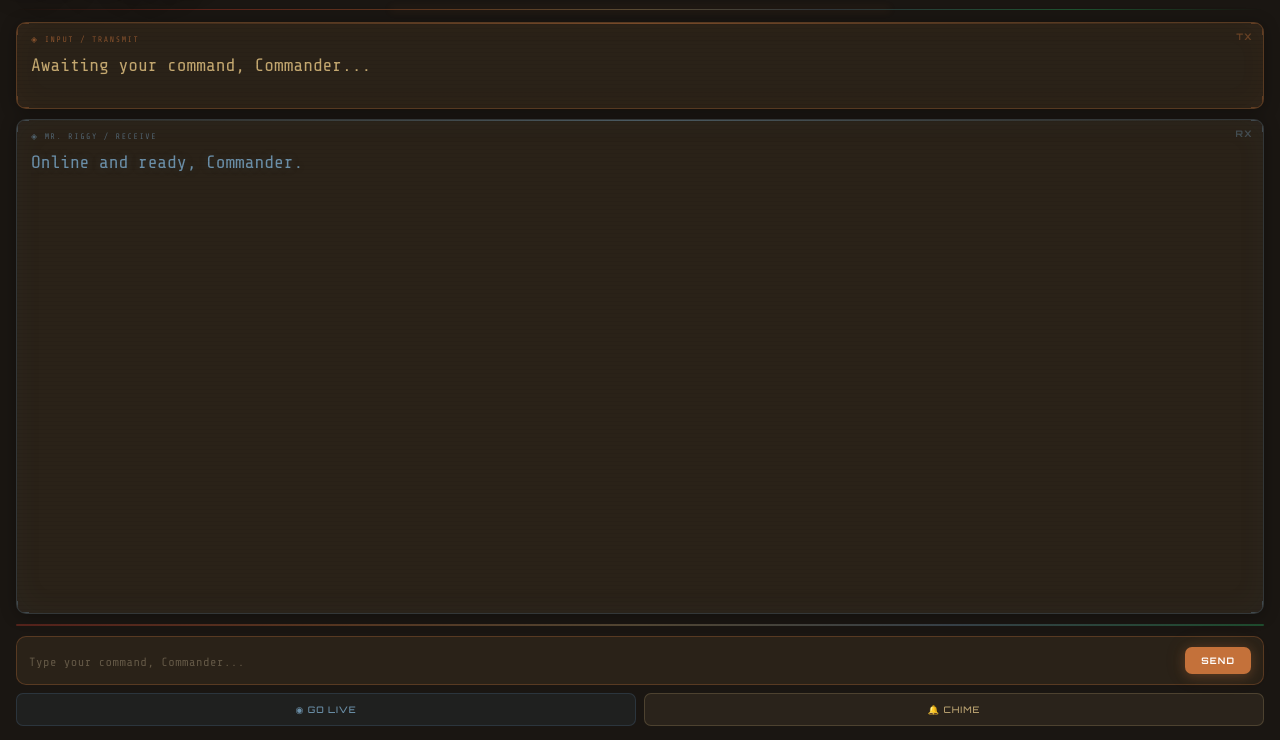
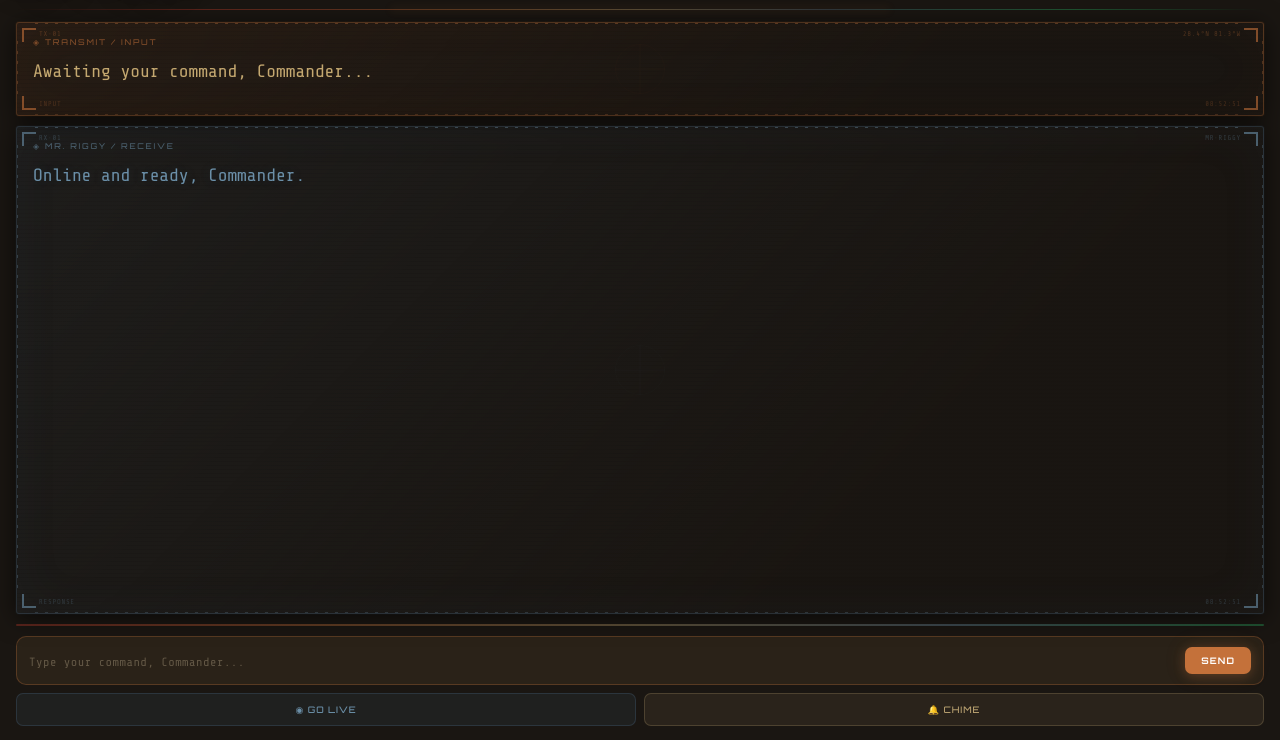
Before and after one commit to babajannu7-arch/riggy-glasses, a website: page webview.html in a window 1280 px wide. Shown: the part 60-800 px from the top of the page. Drawn offline with nearby package versions, Linux system fonts and the light colour scheme; no server answers.

Commit message:
tactical HUD overlay cards - tick marks, reticle corners, data readouts, live clock

```diff
--- a/webview.html
+++ b/webview.html
@@ -163,72 +163,162 @@
         }
 
         /* ── TX CARD ── */
+        /* ── TX CARD — TACTICAL HUD ── */
         .tx-card{
-          background:var(--surface);
+          background:linear-gradient(135deg,rgba(196,113,58,0.07) 0%,rgba(26,22,18,0.97) 70%);
           border:1px solid var(--orange-border);
-          border-radius:var(--r);
-          padding:12px 14px;
+          border-radius:3px;
+          padding:14px 16px;
           margin-bottom:10px;
           flex-shrink:0;
           position:relative;
           overflow:hidden;
-          box-shadow:inset 0 0 30px rgba(196,113,58,0.04),0 2px 16px rgba(0,0,0,0.3);
+          box-shadow:
+            inset 0 0 50px rgba(196,113,58,0.04),
+            0 4px 24px rgba(0,0,0,0.6),
+            0 0 0 1px rgba(196,113,58,0.06);
         }
-        /* top edge glow */
+        /* tick marks top */
         .tx-card::before{
-          content:'';position:absolute;top:0;left:0;right:0;height:1px;
-          background:linear-gradient(90deg,transparent,var(--orange),transparent);
-          opacity:.5;
+          content:'';position:absolute;
+          top:0;left:18px;right:18px;height:1px;
+          background:repeating-linear-gradient(90deg,
+            var(--orange) 0px,var(--orange) 3px,
+            transparent 3px,transparent 10px
+          );
+          opacity:.4;
         }
-        /* corner marks */
+        /* tick marks bottom */
         .tx-card::after{
-          content:'TX';
-          position:absolute;top:8px;right:10px;
-          font-family:'Orbitron',monospace;font-size:9px;font-weight:700;
-          letter-spacing:.15em;color:var(--orange);opacity:.4;
+          content:'';position:absolute;
+          bottom:0;left:18px;right:18px;height:1px;
+          background:repeating-linear-gradient(90deg,
+            var(--orange) 0px,var(--orange) 3px,
+            transparent 3px,transparent 10px
+          );
+          opacity:.25;
         }
+
+        /* ── RX CARD — TACTICAL HUD ── */
+        .rx-card{
+          background:linear-gradient(135deg,rgba(74,104,128,0.09) 0%,rgba(26,22,18,0.97) 70%);
+          border:1px solid var(--slate-border);
+          border-radius:3px;
+          padding:14px 16px;
+          flex:1;min-height:0;
+          position:relative;overflow:hidden;
+          display:flex;flex-direction:column;
+          box-shadow:
+            inset 0 0 50px rgba(74,104,128,0.06),
+            0 4px 24px rgba(0,0,0,0.6),
+            0 0 0 1px rgba(74,104,128,0.06);
+        }
+        .rx-card::before{
+          content:'';position:absolute;
+          top:0;left:18px;right:18px;height:1px;
+          background:repeating-linear-gradient(90deg,
+            var(--slate-bright) 0px,var(--slate-bright) 3px,
+            transparent 3px,transparent 10px
+          );
+          opacity:.4;
+        }
+        .rx-card::after{
+          content:'';position:absolute;
+          bottom:0;left:18px;right:18px;height:1px;
+          background:repeating-linear-gradient(90deg,
+            var(--slate-bright) 0px,var(--slate-bright) 3px,
+            transparent 3px,transparent 10px
+          );
+          opacity:.25;
+        }
+
+        /* side tick marks */
+        .tick-v{
+          position:absolute;top:18px;bottom:18px;width:1px;
+        }
+        .tx-card .tick-v{
+          background:repeating-linear-gradient(180deg,
+            var(--orange) 0px,var(--orange) 3px,
+            transparent 3px,transparent 10px
+          );opacity:.3;
+        }
+        .rx-card .tick-v{
+          background:repeating-linear-gradient(180deg,
+            var(--slate-bright) 0px,var(--slate-bright) 3px,
+            transparent 3px,transparent 10px
+          );opacity:.3;
+        }
+        .tick-v.left{left:0}
+        .tick-v.right{right:0}
+
+        /* reticle corners */
+        .rc{position:absolute;width:14px;height:14px}
+        .rc-tl{top:5px;left:5px;border-top:2px solid currentColor;border-left:2px solid currentColor}
+        .rc-tr{top:5px;right:5px;border-top:2px solid currentColor;border-right:2px solid currentColor}
+        .rc-bl{bottom:5px;left:5px;border-bottom:2px solid currentColor;border-left:2px solid currentColor}
+        .rc-br{bottom:5px;right:5px;border-bottom:2px solid currentColor;border-right:2px solid currentColor}
+        .tx-card .rc{color:var(--orange);opacity:.6}
+        .rx-card .rc{color:var(--slate-bright);opacity:.6}
+
+        /* data readouts */
+        .d-tl{position:absolute;top:7px;left:22px;font-size:7px;letter-spacing:.1em;font-family:'Share Tech Mono',monospace;opacity:.3}
+        .d-tr{position:absolute;top:7px;right:22px;font-size:7px;letter-spacing:.1em;font-family:'Share Tech Mono',monospace;opacity:.3;text-align:right}
+        .d-bl{position:absolute;bottom:7px;left:22px;font-size:7px;letter-spacing:.1em;font-family:'Share Tech Mono',monospace;opacity:.25}
+        .d-br{position:absolute;bottom:7px;right:22px;font-size:7px;letter-spacing:.1em;font-family:'Share Tech Mono',monospace;opacity:.25;text-align:right}
+        .tx-card .d-tl,.tx-card .d-tr,.tx-card .d-bl,.tx-card .d-br{color:var(--orange)}
+        .rx-card .d-tl,.rx-card .d-tr,.rx-card .d-bl,.rx-card .d-br{color:var(--slate-bright)}
+
+        /* faint crosshair watermark */
+        .xhair{
+          position:absolute;top:50%;left:50%;
+          transform:translate(-50%,-50%);
+          pointer-events:none;opacity:.025;
+        }
+        .xhair::before{content:'';position:absolute;top:50%;left:-25px;right:-25px;height:1px;background:currentColor;transform:translateY(-50%)}
+        .xhair::after{content:'';position:absolute;left:50%;top:-25px;bottom:-25px;width:1px;background:currentColor;transform:translateX(-50%)}
+        .xhair-ring{
+          position:absolute;top:50%;left:50%;
+          transform:translate(-50%,-50%);
+          width:50px;height:50px;border-radius:50%;
+          border:1px solid currentColor;
+          opacity:.02;pointer-events:none;
+        }
+        .tx-card .xhair,.tx-card .xhair-ring{color:var(--orange)}
+        .rx-card .xhair,.rx-card .xhair-ring{color:var(--slate-bright)}
+
+        /* scan overlay */
+        .scan{
+          position:absolute;inset:0;
+          background:repeating-linear-gradient(
+            0deg,transparent,transparent 3px,
+            rgba(0,0,0,0.07) 3px,rgba(0,0,0,0.07) 4px
+          );
+          pointer-events:none;z-index:0;
+        }
+
         .card-label{
-          font-size:8px;letter-spacing:.2em;text-transform:uppercase;
-          color:var(--orange);opacity:.6;margin-bottom:8px;
+          font-size:8px;letter-spacing:.22em;text-transform:uppercase;
+          color:var(--orange);opacity:.55;margin-bottom:10px;
+          position:relative;z-index:1;
+          font-family:'Orbitron',monospace;font-weight:500;
         }
+        .card-label.rx-lbl{color:var(--slate-bright)}
         .tx-text{
           font-family:'Share Tech Mono',monospace;
-          font-size:18px;line-height:1.55;
+          font-size:18px;line-height:1.6;
           color:var(--text2);
           min-height:44px;
           word-break:break-word;
+          position:relative;z-index:1;
         }
-
-        /* ── RX CARD ── */
-        .rx-card{
-          background:var(--surface);
-          border:1px solid var(--slate-border);
-          border-radius:var(--r);
-          padding:12px 14px;
-          flex:1;min-height:0;
-          position:relative;overflow:hidden;
-          display:flex;flex-direction:column;
-          box-shadow:inset 0 0 30px rgba(74,104,128,0.06),0 2px 16px rgba(0,0,0,0.3);
-        }
-        .rx-card::before{
-          content:'';position:absolute;top:0;left:0;right:0;height:1px;
-          background:linear-gradient(90deg,transparent,var(--slate-bright),transparent);
-          opacity:.5;
-        }
-        .rx-card::after{
-          content:'RX';
-          position:absolute;top:8px;right:10px;
-          font-family:'Orbitron',monospace;font-size:9px;font-weight:700;
-          letter-spacing:.15em;color:var(--slate-bright);opacity:.4;
-        }
-        .card-label.rx-lbl{color:var(--slate-bright);opacity:.6}
         .rx-text{
           font-family:'Share Tech Mono',monospace;
-          font-size:18px;line-height:1.55;
+          font-size:18px;line-height:1.6;
           color:var(--slate-bright);
           flex:1;overflow-y:auto;
           word-break:break-word;
-          text-shadow:0 0 10px rgba(74,104,128,0.25);
+          text-shadow:0 0 12px rgba(74,104,128,0.2);
+          position:relative;z-index:1;
         }
 
         /* scan lines on cards */
@@ -240,15 +330,6 @@
           );
           pointer-events:none;
         }
-
-        /* corner brackets */
-        .br-tl,.br-tr,.br-bl,.br-br{position:absolute;width:12px;height:12px}
-        .br-tl{top:0;left:0;border-top:1.5px solid currentColor;border-left:1.5px solid currentColor}
-        .br-tr{top:0;right:0;border-top:1.5px solid currentColor;border-right:1.5px solid currentColor}
-        .br-bl{bottom:0;left:0;border-bottom:1.5px solid currentColor;border-left:1.5px solid currentColor}
-        .br-br{bottom:0;right:0;border-bottom:1.5px solid currentColor;border-right:1.5px solid currentColor}
-        .tx-card .br-tl,.tx-card .br-tr,.tx-card .br-bl,.tx-card .br-br{color:var(--orange);opacity:.35}
-        .rx-card .br-tl,.rx-card .br-tr,.rx-card .br-bl,.rx-card .br-br{color:var(--slate-bright);opacity:.35}
 
         .fade-in{animation:fadeUp .2s ease forwards}
         @keyframes fadeUp{from{opacity:0;transform:translateY(3px)}to{opacity:1;transform:translateY(0)}}
@@ -427,17 +508,31 @@
     <!-- TX CARD -->
     <div class="tx-card">
         <div class="scan"></div>
-        <div class="br-tl"></div><div class="br-tr"></div>
-        <div class="br-bl"></div><div class="br-br"></div>
-        <div class="card-label">◈ Input / Transmit</div>
+        <div class="xhair"></div>
+        <div class="xhair-ring"></div>
+        <div class="tick-v left"></div><div class="tick-v right"></div>
+        <div class="rc rc-tl"></div><div class="rc rc-tr"></div>
+        <div class="rc rc-bl"></div><div class="rc rc-br"></div>
+        <div class="d-tl">TX·01</div>
+        <div class="d-tr" id="txCoord">28.4°N 81.3°W</div>
+        <div class="d-bl">INPUT</div>
+        <div class="d-br" id="txTime">--:--:--</div>
+        <div class="card-label">◈ Transmit / Input</div>
         <div class="tx-text" id="userText">Awaiting your command, Commander...</div>
     </div>
 
     <!-- RX CARD -->
     <div class="rx-card">
         <div class="scan"></div>
-        <div class="br-tl"></div><div class="br-tr"></div>
-        <div class="br-bl"></div><div class="br-br"></div>
+        <div class="xhair"></div>
+        <div class="xhair-ring"></div>
+        <div class="tick-v left"></div><div class="tick-v right"></div>
+        <div class="rc rc-tl"></div><div class="rc rc-tr"></div>
+        <div class="rc rc-bl"></div><div class="rc rc-br"></div>
+        <div class="d-tl">RX·01</div>
+        <div class="d-tr">MR·RIGGY</div>
+        <div class="d-bl">RESPONSE</div>
+        <div class="d-br" id="rxTime">--:--:--</div>
         <div class="card-label rx-lbl">◈ Mr. Riggy / Receive</div>
         <div class="rx-text" id="riggyText">Online and ready, Commander.</div>
     </div>
@@ -648,6 +743,18 @@
       setTimeout(pollUpdates,1200);
     }
     loadSettings();updateLiveUI();pollUpdates();
+
+    // Live clock for tactical readouts
+    function updateClock(){
+      const now=new Date();
+      const t=now.toTimeString().slice(0,8);
+      const el1=document.getElementById('txTime');
+      const el2=document.getElementById('rxTime');
+      if(el1)el1.textContent=t;
+      if(el2)el2.textContent=t;
+    }
+    updateClock();
+    setInterval(updateClock,1000);
 </script>
 </body>
 </html>
```
